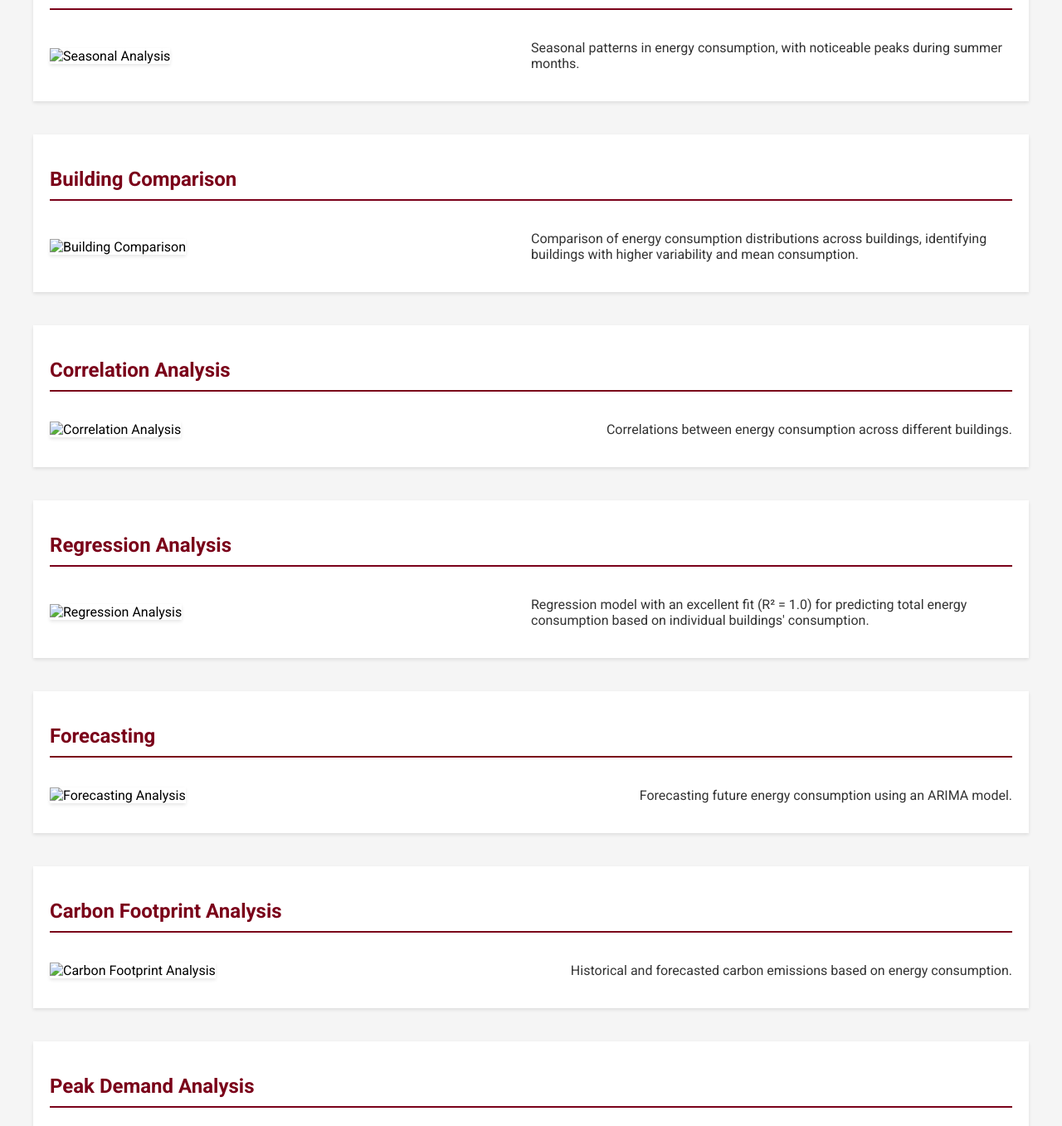
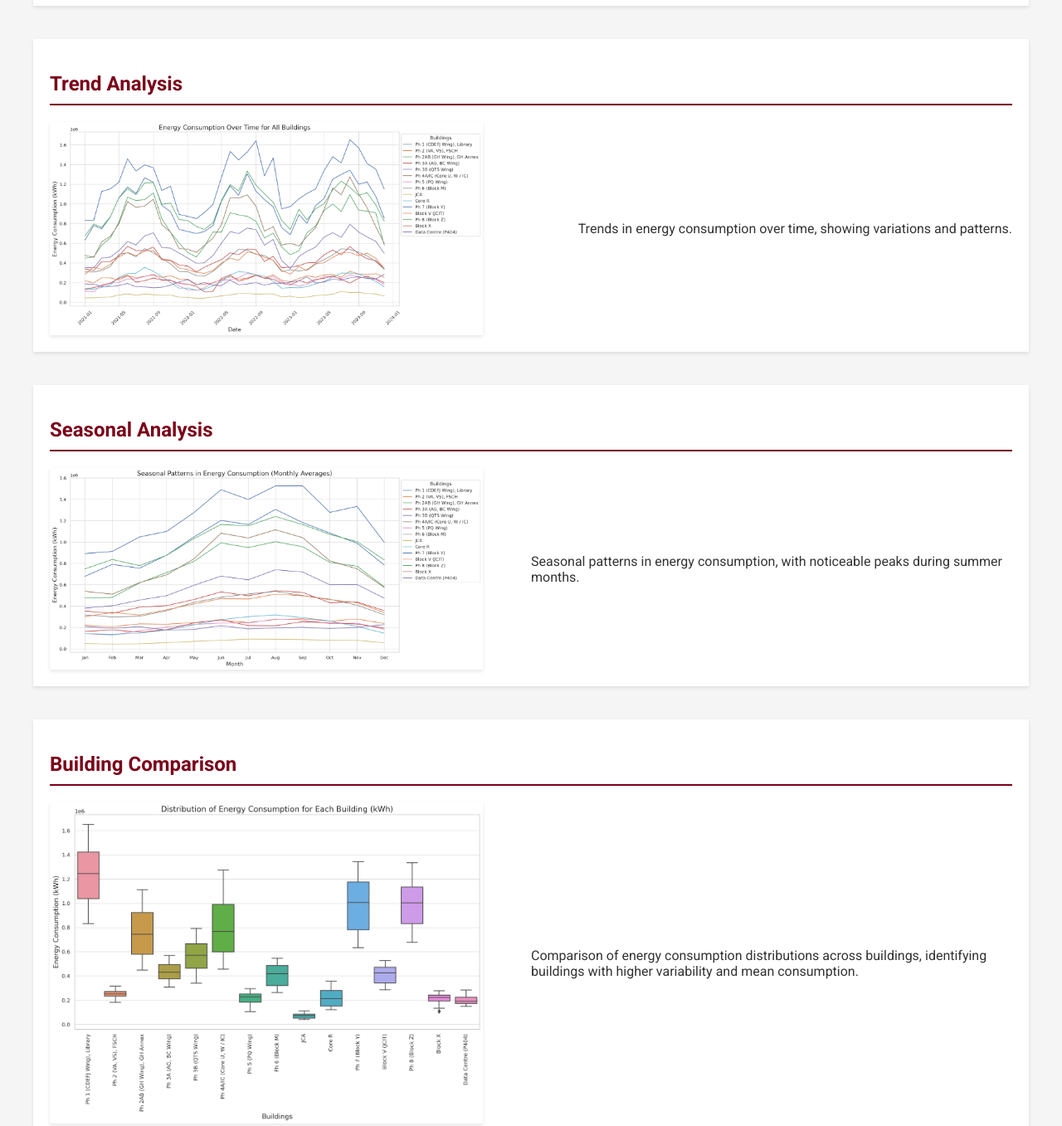
Before and after one commit to shkwaris/polyucns, a plain HTML site: page index.html in a window 1280 px wide. Shown: the part 1072-2429 px from the top of the page at 83% size. Drawn offline with Linux system fonts and the light colour scheme.

Commit message:
Update index.html

```diff
--- a/index.html
+++ b/index.html
@@ -34,56 +34,55 @@
                 <p>Summary statistics for each building's energy consumption, including mean, standard deviation, minimum, and maximum values.</p>
             </div>
             <div class="content-card">
-                <img src="std_energy_consumption.png" alt="Standard Deviation Energy Consumption">
+                <img src="images/std_energy_consumption.png" alt="Standard Deviation Energy Consumption">
                 <p>Standard deviation of energy consumption for each building.</p>
             </div>
         </section>
         <section id="trend" class="content-section">
             <h2>Trend Analysis</h2>
             <div class="content-card">
-                <img src="trend_analysis.png" alt="Trend Analysis">
+                <img src="images/trend_analysis.png" alt="Trend Analysis">
                 <p>Trends in energy consumption over time, showing variations and patterns.</p>
             </div>
         </section>
         <section id="seasonal" class="content-section">
             <h2>Seasonal Analysis</h2>
             <div class="content-card">
-                <img src="seasonal_analysis.png" alt="Seasonal Analysis">
+                <img src="images/seasonal_analysis.png" alt="Seasonal Analysis">
                 <p>Seasonal patterns in energy consumption, with noticeable peaks during summer months.</p>
             </div>
         </section>
         <section id="building-comparison" class="content-section">
             <h2>Building Comparison</h2>
             <div class="content-card">
-                <img src="building_comparison.png" alt="Building Comparison">
+                <img src="images/building_comparison.png" alt="Building Comparison">
                 <p>Comparison of energy consumption distributions across buildings, identifying buildings with higher variability and mean consumption.</p>
             </div>
         </section>
         <section id="correlation" class="content-section">
             <h2>Correlation Analysis</h2>
             <div class="content-card">
-                <img src="correlation_analysis.png" alt="Correlation Analysis">
+                <img src="images/correlation_analysis.png" alt="Correlation Analysis">
                 <p>Correlations between energy consumption across different buildings.</p>
             </div>
         </section>
         <section id="regression" class="content-section">
             <h2>Regression Analysis</h2>
             <div class="content-card">
-                <img src="regression_analysis.png" alt="Regression Analysis">
                 <p>Regression model with an excellent fit (R² = 1.0) for predicting total energy consumption based on individual buildings' consumption.</p>
             </div>
         </section>
         <section id="forecasting" class="content-section">
             <h2>Forecasting</h2>
             <div class="content-card">
-                <img src="forecasting_analysis.png" alt="Forecasting Analysis">
+                <img src="images/forecasting_analysis.png" alt="Forecasting Analysis">
                 <p>Forecasting future energy consumption using an ARIMA model.</p>
             </div>
         </section>
         <section id="carbon-footprint" class="content-section">
             <h2>Carbon Footprint Analysis</h2>
             <div class="content-card">
-                <img src="carbon_footprint_analysis.png" alt="Carbon Footprint Analysis">
+                <img src="images/carbon_footprint_analysis.png" alt="Carbon Footprint Analysis">
                 <p>Historical and forecasted carbon emissions based on energy consumption.</p>
             </div>
         </section>
```
